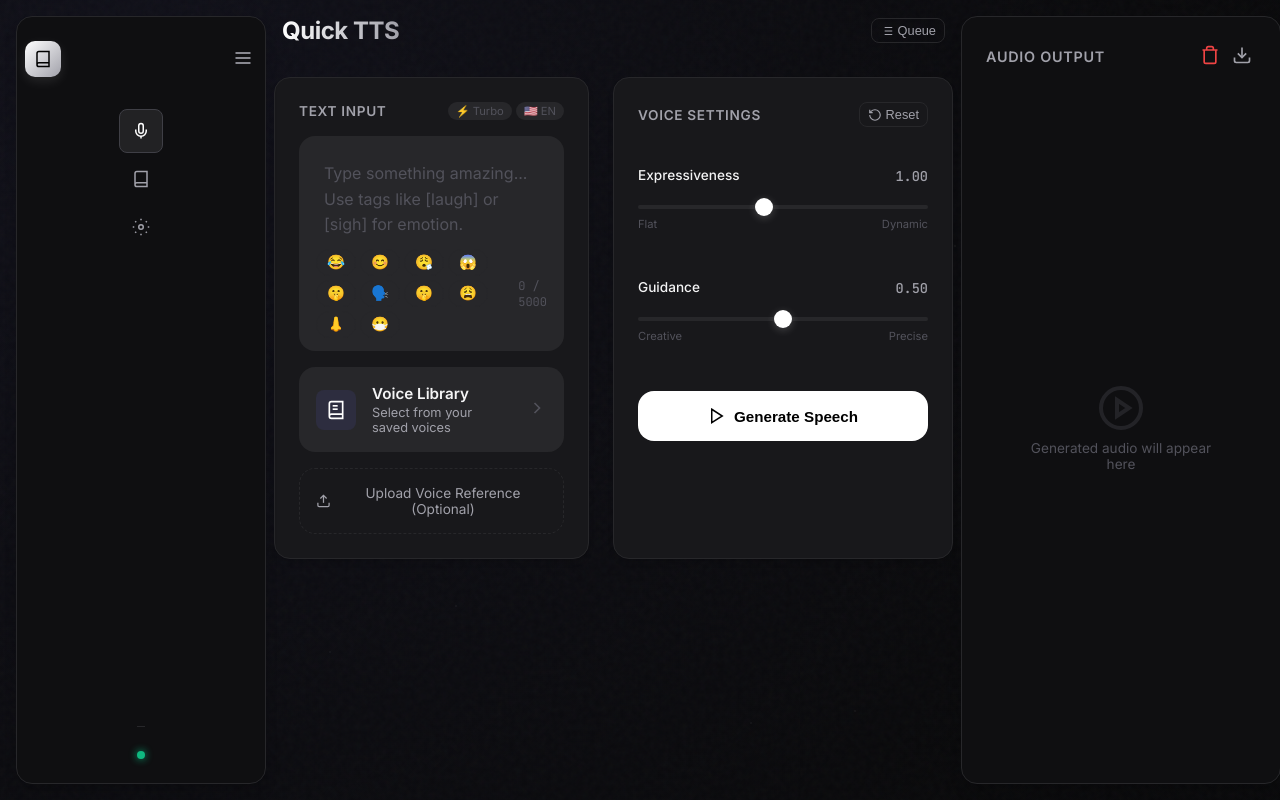
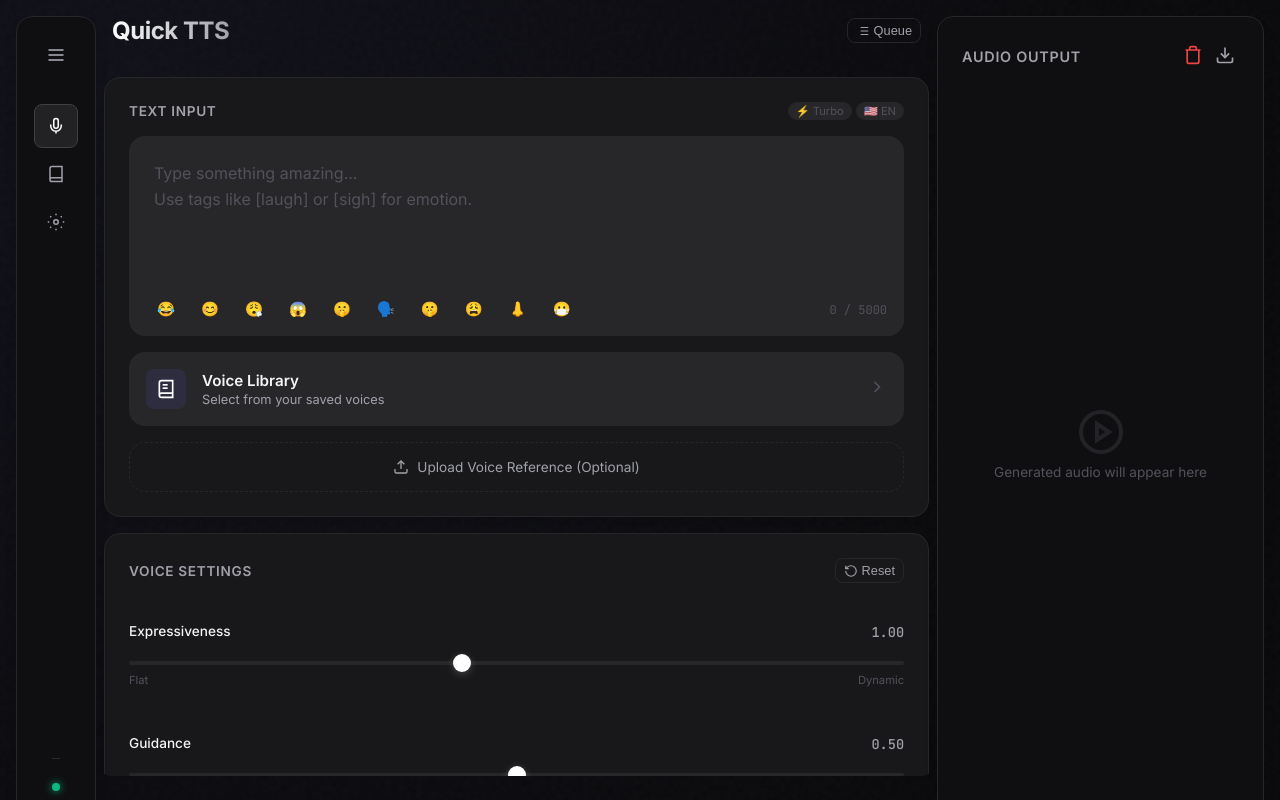
Before and after one commit to mushfiqk47/Texttovoice, a plain HTML site: page frontend/index.html in a window 1280 px wide. Both pictures are taken after a click on the button 227 px from the left and 59 px from the top of the page. Drawn offline with Linux system fonts and the light colour scheme; no server answers.

Commit message:
feat: Add initial dark theme styling, app layout, and collapsible sidebar.

```diff
--- a/frontend/styles.css
+++ b/frontend/styles.css
@@ -125,7 +125,7 @@ body {
 /* ========== APP LAYOUT (BENTO GRID) ========== */
 .app-layout {
     display: grid;
-    grid-template-columns: var(--sidebar-width) 1fr var(--output-panel-width);
+    grid-template-columns: auto 1fr auto;
     height: 100vh;
     gap: var(--space-md);
     padding: var(--space-md);
@@ -147,7 +147,9 @@ body {
     border-radius: var(--radius);
     border: 1px solid var(--border);
     box-shadow: var(--shadow-md);
+    -webkit-backdrop-filter: blur(20px);
     backdrop-filter: blur(20px);
+
 
     transition: width 0.3s var(--ease), transform 0.3s var(--ease);
     z-index: 50;
@@ -164,9 +166,17 @@ body {
 }
 
 .sidebar.collapsed {
-    --sidebar-width: 80px;
+    width: 80px;
     padding: var(--space-lg) var(--space-sm);
     align-items: center;
+}
+
+.collapsed .logo {
+    display: none;
+}
+
+.collapsed .sidebar-header {
+    justify-content: center;
 }
 
 .sidebar-header {
@@ -392,6 +402,7 @@ body {
     flex: 1;
     overflow-y: auto;
     overflow-x: hidden;
+    height: 100%;
 }
 
 .mode-panel {
@@ -405,9 +416,9 @@ body {
 
 /* Quick Mode Grid */
 .workspace-grid {
-    display: grid;
+    /* display: grid;
     grid-template-columns: 1fr 340px;
-    gap: var(--space-lg);
+    gap: var(--space-lg); */
     height: 100%;
 }
 
@@ -418,6 +429,7 @@ body {
     border-radius: var(--radius);
     padding: var(--space-lg);
     display: flex;
+    height: 100%;
     flex-direction: column;
     transition: border-color var(--transition-fast), transform var(--transition-fast), box-shadow var(--transition-fast);
     box-shadow: var(--shadow-sm);
@@ -657,6 +669,7 @@ textarea::placeholder {
 /* ========== CONTROLS ========== */
 .controls-panel {
     gap: var(--space-lg);
+    margin-top: var(--space-md);
 }
 
 .control-group {
@@ -1079,7 +1092,7 @@ input[type="range"]::-webkit-slider-thumb:hover {
 }
 
 .output-panel.hidden {
-    --output-panel-width: 0px;
+    width: 0px;
     padding: 0;
     border: none;
     opacity: 0;
@@ -1310,7 +1323,7 @@ audio {
 /* ========== RESPONSIVE ========== */
 @media (max-width: 1200px) {
     .app-layout {
-        grid-template-columns: var(--sidebar-width) 1fr;
+        grid-template-columns: auto 1fr;
     }
 
     .output-panel {
@@ -1405,6 +1418,7 @@ audio {
     width: 100%;
     height: 100%;
     background: rgba(0, 0, 0, 0.7);
+    -webkit-backdrop-filter: blur(4px);
     backdrop-filter: blur(4px);
     z-index: 1000;
     display: flex;
@@ -1501,14 +1515,16 @@ audio {
     animation: fadeSlideIn 0.6s var(--ease) backwards;
 }
 
-.sidebar {
+/* .sidebar {
     animation-delay: 0.1s;
-}
+} */
 
 .main-content {
-    animation-delay: 0.2s;
-}
-
+    /* animation-delay: 0.2s; */
+    min-height:100vh;
+    padding-bottom: 40px;
+}
+/*
 .output-panel {
     animation-delay: 0.3s;
-}
+} */
```
